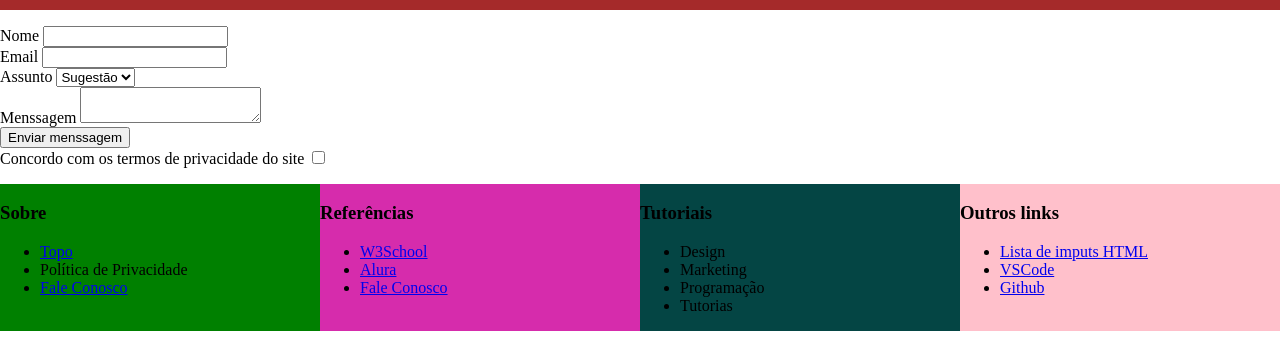
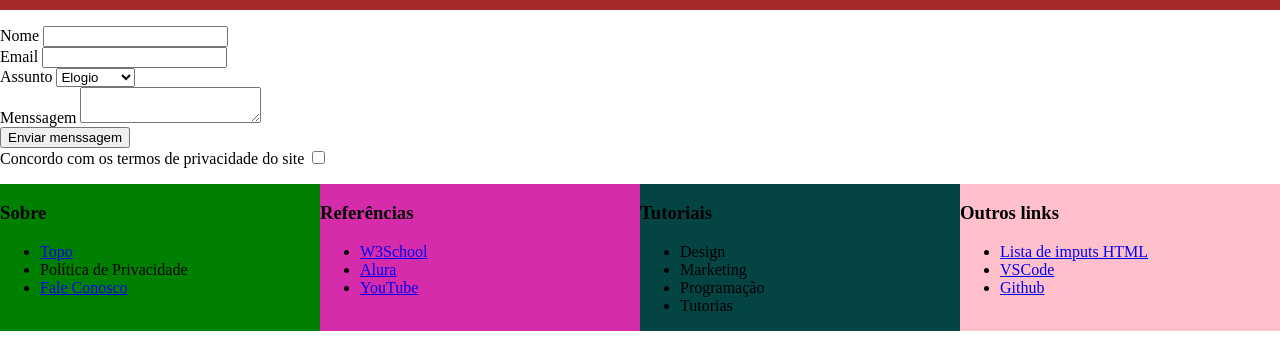
Before and after one commit to italobelem/site-introdu-ao-html, a plain HTML site: page introd html site/contato.html in a window 1280 px wide. Shown: the part 316-662 px from the top of the page. Drawn offline with Linux system fonts and the light colour scheme.

Commit message:
Update contato.html

```diff
--- a/introd html site/contato.html
+++ b/introd html site/contato.html
@@ -50,7 +50,7 @@
            <select>
               <option value="sugestao">Sugestão</option>
               <option value="critica">Crítica</option>
-              <option value="elogio">Elogio</option>
+              <option value="elogio" selected>Elogio</option>
            </select>
         </div>
         <div>
@@ -88,7 +88,7 @@
               <ul>
                <li> <a href="https://www.w3schools.com/">W3School</a></li>
                <li> <a href="https://www.alura.com.br/">Alura</a></li>
-               <li> <a href="contato.html">Fale Conosco</a></li>
+               <li> <a href="https://www.youtube.com">YouTube</a></li>
               </ul>
         </div>
 
```
